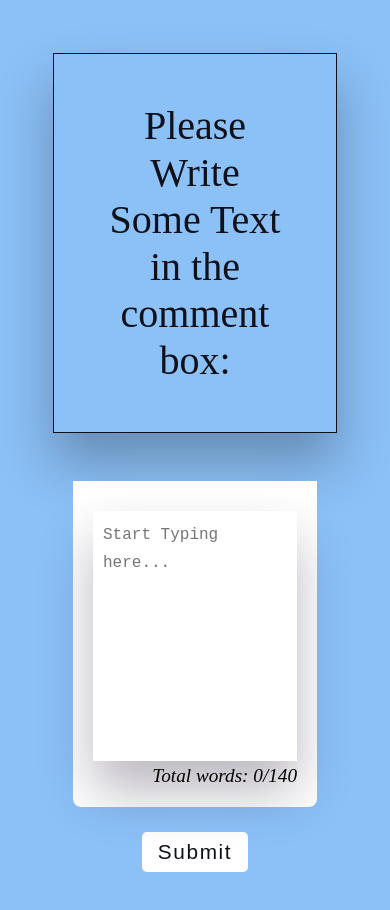
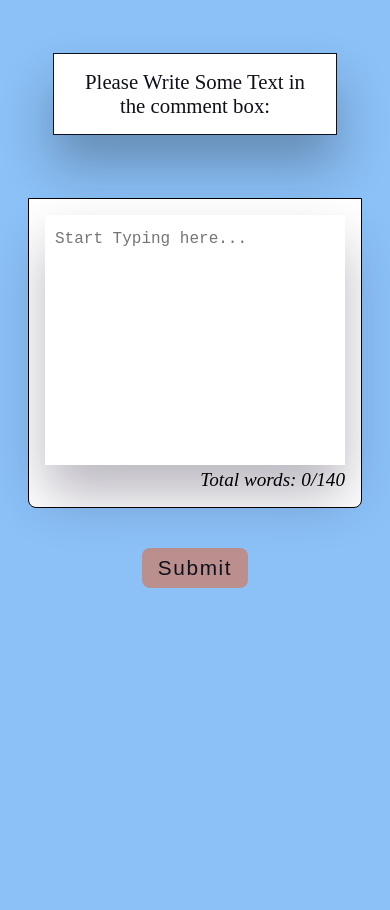
Before and after one commit to KyawM2H/CommentBox_FnC, a plain HTML site: page index.html in a window 390 px wide. After the commit the page ends 844 px from the top, so only its background shows below. Drawn offline with Linux system fonts and the light colour scheme.

Commit message:
added media query to fit on the mobile screens

```diff
--- a/comment.css
+++ b/comment.css
@@ -47,10 +47,10 @@ textarea {
   padding: 1rem;
   line-height: 0.5rem;
   letter-spacing: 0.1rem;
-  background: #ffffff;
+  background: #BC8F8F;
   color: #0e101a;
   border: none;
-  border-radius: 0.3rem;
+  border-radius: 0.5rem;
   font-size: 1.3rem;
 }
 #countText {
@@ -58,3 +58,16 @@ textarea {
   font-style: oblique;
   text-align: right;
 }
+
+@media screen and (max-width: 768px) {
+  label {
+    font-size: 1.3rem;
+    padding: 1rem;
+    background: #ffffff;
+  }
+  .container {
+    padding: 1rem;
+    border: thin solid;
+    margin: 40px -20px;
+  }
+}
```
